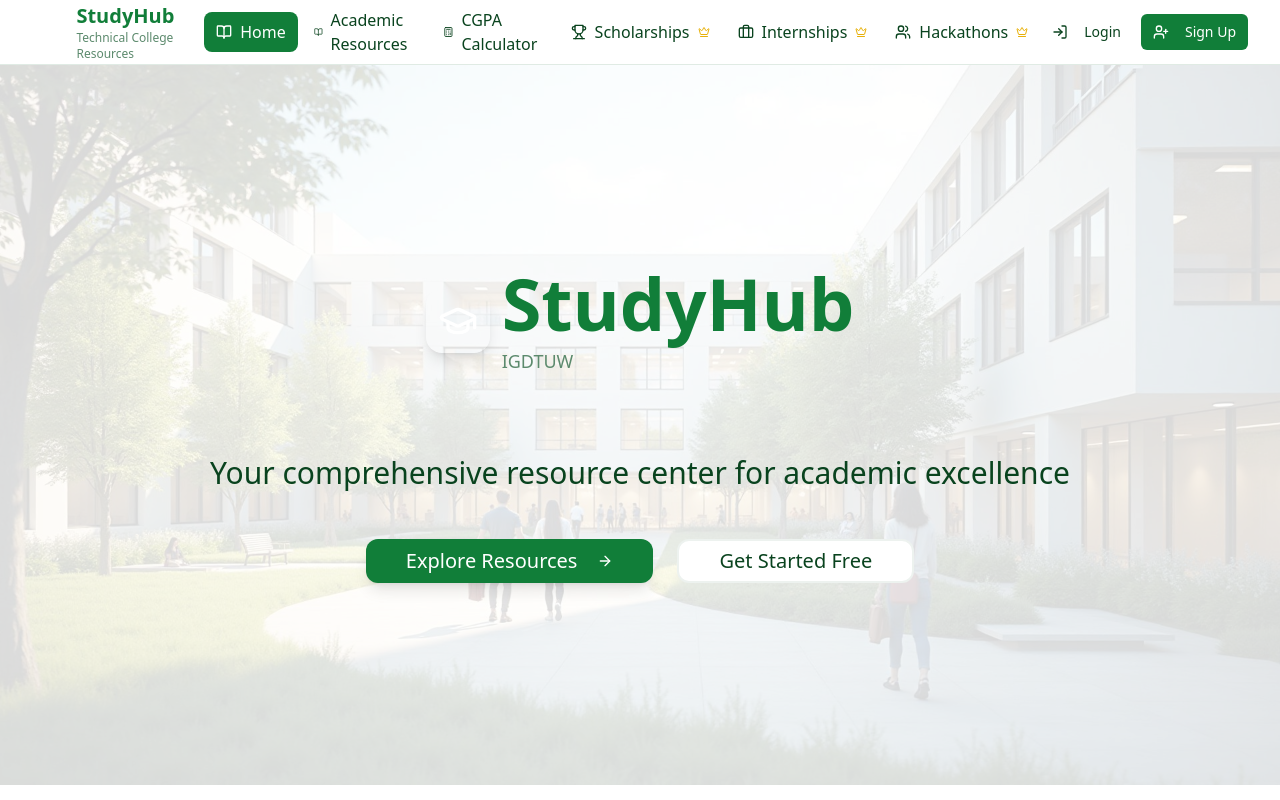
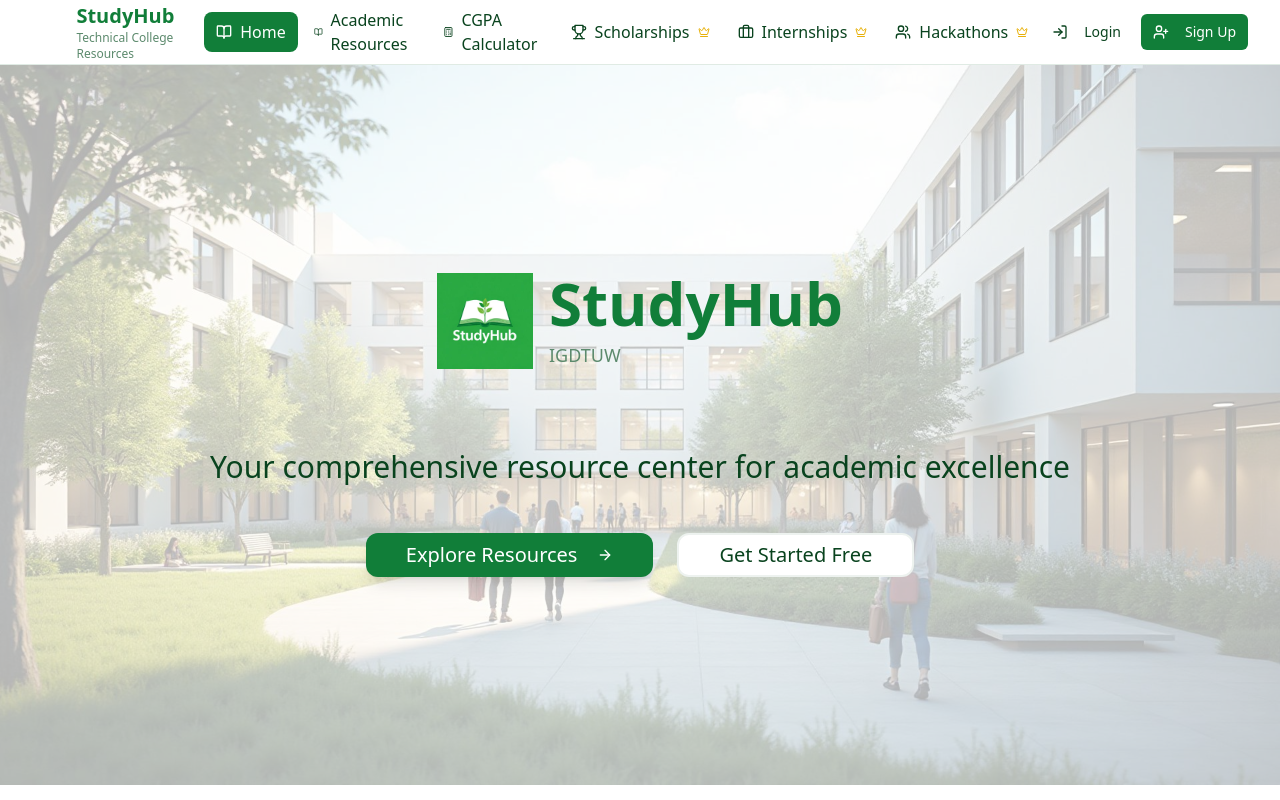
Before and after one commit to anshikagarg0410/college-glow-desk, a React (Vite) app: page / in a window 1280 px wide. Shown: the top 800 px of the page. Built offline with nearby package versions, Linux system fonts and the light colour scheme.

Commit message:
Update homepage with logo

```diff
--- a/src/pages/Home.tsx
+++ b/src/pages/Home.tsx
@@ -4,6 +4,7 @@ import { Card } from "@/components/ui/card";
 import { Badge } from "@/components/ui/badge";
 import Navigation from "@/components/Navigation";
 import collegeBackground from "@/assets/college-background.jpg";
+import logo from "@/assets/logo.png";
 import {
   BookOpen,
   Calculator,
@@ -64,15 +65,17 @@ const Home = () => {
           className="absolute inset-0 bg-cover bg-center bg-no-repeat"
           style={{ backgroundImage: `url(${collegeBackground})` }}
         />
-        <div className="absolute inset-0 bg-white/85"></div>
+        <div className="absolute inset-0 bg-white/70"></div>
         <div className="relative max-w-7xl mx-auto px-4 py-20 text-center">
           <div className="mb-12">
-            <div className="inline-flex items-center gap-3 mb-8">
-              <div className="w-16 h-16 bg-gradient-primary rounded-2xl flex items-center justify-center shadow-lg">
-                <GraduationCap className="h-10 w-10 text-primary-foreground" />
-              </div>
+            <div className="inline-flex items-center gap-4 mb-8">
+              <img
+                src={logo}
+                alt="StudyHub IGDTUW"
+                className="w-20 h-20 md:w-24 md:h-24 object-contain"
+              />
               <div className="text-left">
-                <h1 className="text-6xl md:text-7xl font-bold text-primary mb-2">
+                <h1 className="text-5xl md:text-6xl font-bold text-primary mb-2">
                   StudyHub
                 </h1>
                 <p className="text-lg text-muted-foreground font-medium">IGDTUW</p>
```
Also changed, not shown: src/assets/logo.png (added).
